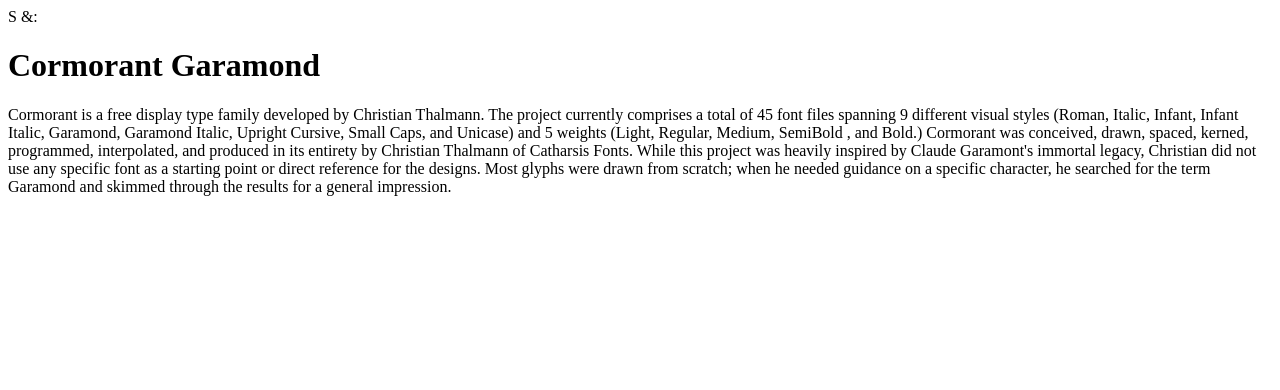
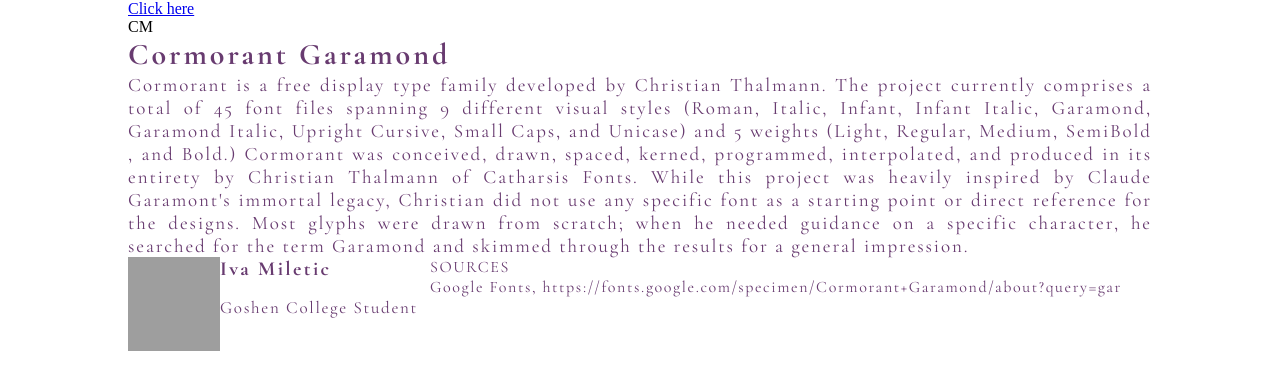
Before and after one commit to ivamiletic7/ivamiletic7.github.io, a plain HTML site: page project-1.html in a window 1280 px wide. Drawn offline with nearby package versions, Linux system fonts and the light colour scheme; grey boxes are pictures that could not be loaded.

Commit message:
Tutorials 9/26/2023
added tutorials

```diff
--- a/project-1.html
+++ b/project-1.html
@@ -1,13 +1,28 @@
 <html>
 
 <head>
+
+
   <title>
     Project 1: Letterform
   </title>
+
+<link rel="preconnect" href="https://fonts.googleapis.com">
+<link rel="preconnect" href="https://fonts.gstatic.com" crossorigin>
+<link href="https://fonts.googleapis.com/css2?family=Cormorant+Garamond:ital,wght@0,400;0,700;1,500&display=swap" rel="stylesheet">
+<link rel="preconnect" href="https://fonts.googleapis.com">
+<link rel="preconnect" href="https://fonts.gstatic.com" crossorigin>
+
+<link rel="stylesheet" href="style.css">
+<link href="https://fonts.googleapis.com/css2?family=Cormorant+Garamond:ital,wght@0,400;0,700;1,500&display=swap" rel="stylesheet">
 </head>
 
 <body>
-<div id = "letterform-character"> S &amp: </div>
+
+<a href="project-1.html"> Click here </a>
+
+<div id = "letterform-character"> CM </div>
+
 <h1> Cormorant Garamond </h1>
   <p> Cormorant is a free display type family developed by Christian Thalmann. The project currently comprises a total of 45 font files spanning 9 different visual
   styles (Roman, Italic, Infant, Infant Italic, Garamond, Garamond Italic, Upright Cursive, Small Caps, and Unicase) and 5 weights (Light, Regular, Medium, SemiBold
@@ -16,7 +31,24 @@
   the designs. Most glyphs were drawn from scratch; when he needed guidance on a specific character, he searched for the term Garamond and skimmed through the results
   for a general impression. </p>
 
+<div class = 'leftcorner'>
+  <div class = 'image'>
+    <img src= "city.jpg">
+  </div>
+  <div class = 'myname'>
+    <h5>Iva Miletic</h5>
+    <h6>Goshen College Student</h6>
+  </div>
 
+</div>
+
+<div class = "rightcorner">
+  <h7> SOURCES </h7>
+  <p class = 'sources'>
+    Google Fonts,
+    https://fonts.google.com/specimen/Cormorant+Garamond/about?query=gar
+  </p>
+</div>
 
 
 </body>
--- /dev/null
+++ b/style.css
@@ -0,0 +1,99 @@
+
+h1 {
+    color: #683B70;
+    font-family: Cormorant Garamond;
+    font-size: 30px;
+    font-style: normal;
+    font-weight: 700;
+    line-height: normal;
+    letter-spacing: 3px;
+
+
+}
+
+p {
+    color: #683B70;
+    text-align: justify;
+    font-family: Cormorant Garamond;
+    font-size: 19px;
+    font-style: normal;
+    font-weight: 400;
+    line-height: normal;
+    letter-spacing: 1.9px;
+
+}
+
+
+body {
+    background-color: white;
+    width: 1024px;
+    margin:auto;
+
+}
+
+h5{
+    color: #683B70;
+    font-family: Cormorant Garamond;
+    font-size: 20px;
+    font-style: normal;
+    font-weight: 700;
+    line-height: normal;
+    letter-spacing: 2.4px;
+    width: 159px;
+    height: 40px;
+    flex-shrink: 0;
+    margin:40px 20px;
+
+}
+
+h6{
+    color: #683B70;
+    font-family: Cormorant Garamond;
+    font-size: 17px;
+    font-style: normal;
+    font-weight: 500;
+    line-height: normal;
+    letter-spacing: 1.7px;
+    width: 210px;
+    height: 21px;
+    flex-shrink: 0;
+
+
+}
+
+img {
+    width: 92px;
+    height: 94px;
+    flex-shrink: 0;
+    float:left
+}
+
+.myname {
+    float:left
+}
+
+h7{
+    color: #683B70;
+    font-family: Cormorant Garamond;
+    font-size: 16px;
+    font-style: normal;
+    font-weight: 400;
+    line-height: normal;
+    letter-spacing: 1.6px;
+
+}
+
+.sources {
+    color: #683B70;
+    font-family: Cormorant Garamond;
+    font-size: 16px;
+    font-style: normal;
+    font-weight: 400;
+    line-height: normal;
+    letter-spacing: 1.6px;
+}
+
+h1, h2, h3, h4, h5, h6, h7, p {
+    margin:0;
+    padding:0;
+}
```
Also changed, not shown: 2 other files.
